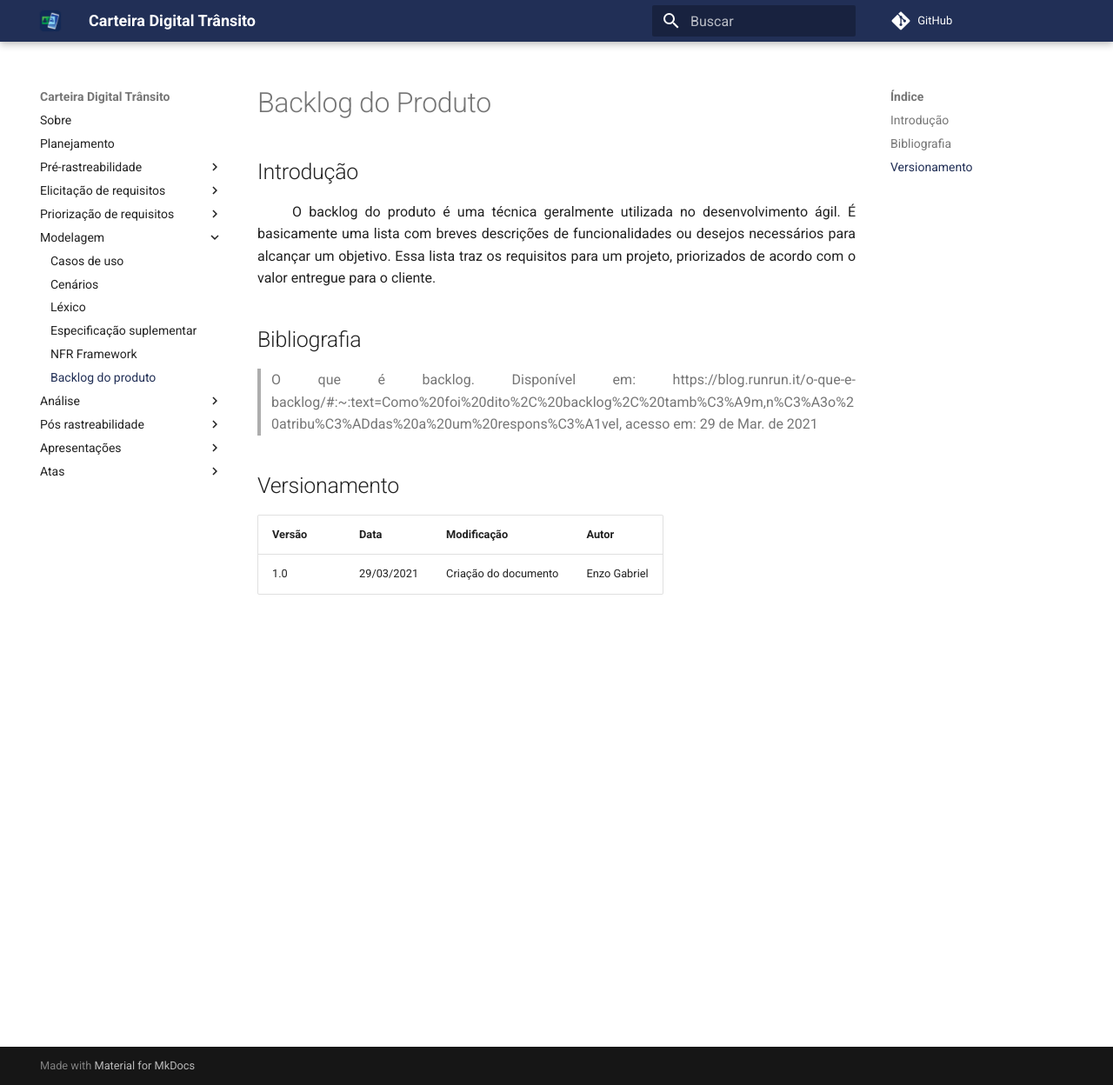
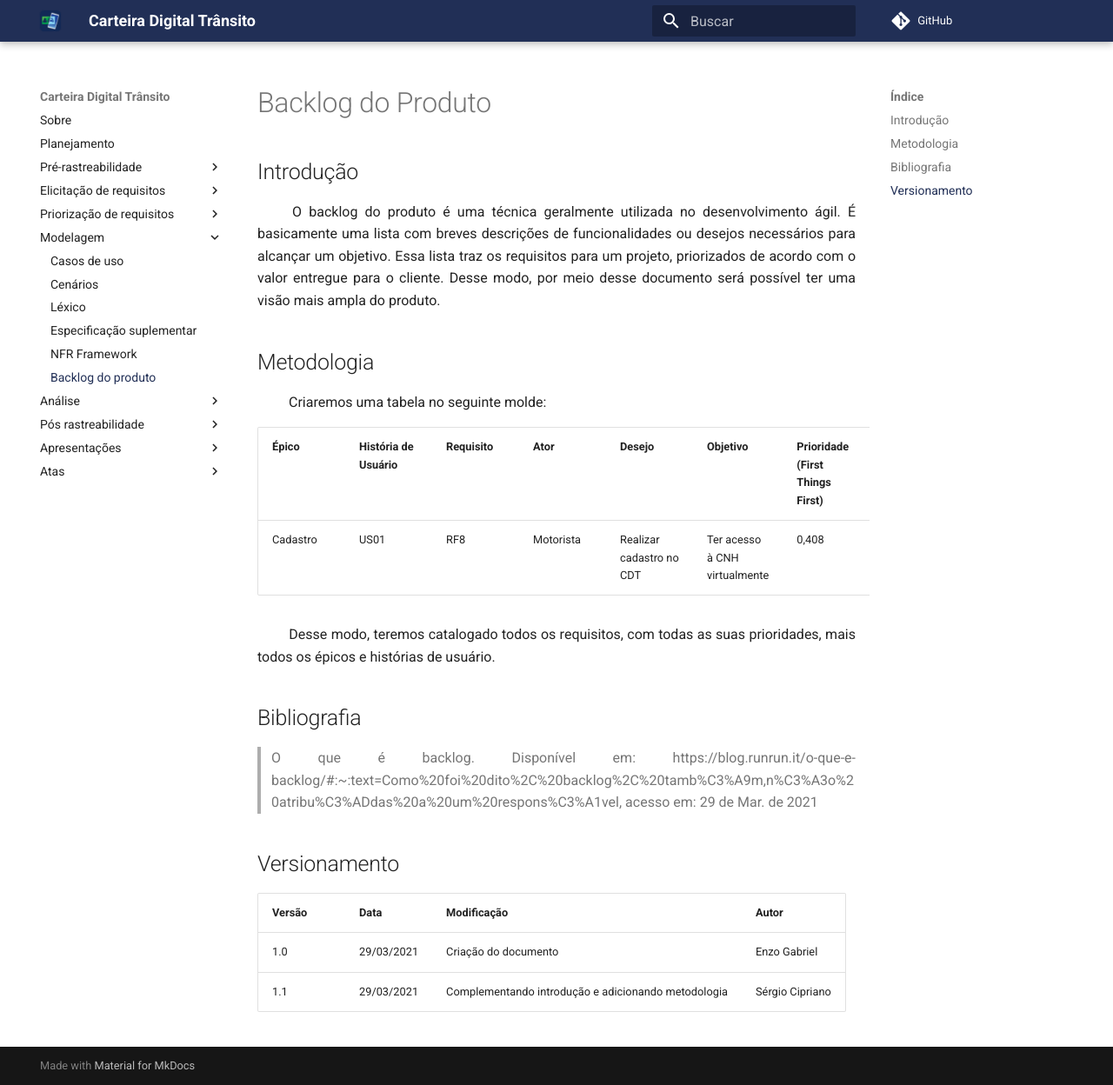
Before and after one commit to sergiosacj/2020.2-CarteiraDigitalTransito, an MkDocs documentation site: the page built from docs/modelagem/backlog_do_produto.md, in a window 1280 px wide and 1248 px high. Shown: the whole window at 87% size. Built offline with MkDocs 1.6.1 and Material for MkDocs 9.7.7, drawn with Linux system fonts in a browser that asks for light colours; comment, search, counter and statistics services are not loaded.

Commit message:
(#57) Complementando introdução e adicionando metodologia

```diff
--- a/docs/modelagem/backlog_do_produto.md
+++ b/docs/modelagem/backlog_do_produto.md
@@ -2,7 +2,17 @@
 
 ## Introdução
 
-&emsp;&emsp; O backlog do produto é uma técnica geralmente utilizada no desenvolvimento ágil. É basicamente uma lista com breves descrições de funcionalidades ou desejos necessários para alcançar um objetivo. Essa lista traz os requisitos para um projeto, priorizados de acordo com o valor entregue para o cliente.
+&emsp;&emsp; O backlog do produto é uma técnica geralmente utilizada no desenvolvimento ágil. É basicamente uma lista com breves descrições de funcionalidades ou desejos necessários para alcançar um objetivo. Essa lista traz os requisitos para um projeto, priorizados de acordo com o valor entregue para o cliente. Desse modo, por meio desse documento será possível ter uma visão mais ampla do produto.
+
+## Metodologia
+
+&emsp;&emsp; Criaremos uma tabela no seguinte molde:
+
+| Épico | História de Usuário | Requisito | Ator | Desejo | Objetivo | Prioridade (First Things First) | Prioridade (Moscow) |
+|-|-|-|-|-|-|-|-|
+| Cadastro | US01 | RF8 | Motorista | Realizar cadastro no CDT | Ter acesso à CNH virtualmente | 0,408 | Could |
+
+&emsp;&emsp; Desse modo, teremos catalogado todos os requisitos, com todas as suas prioridades, mais todos os épicos e histórias de usuário.
 
 ## Bibliografia
 
@@ -12,3 +22,4 @@
 | Versão | Data | Modificação | Autor |
 |--|--|--|--|
 | 1.0 | 29/03/2021 | Criação do documento | Enzo Gabriel |
+| 1.1 | 29/03/2021 | Complementando introdução e adicionando metodologia | Sérgio Cipriano |
```
